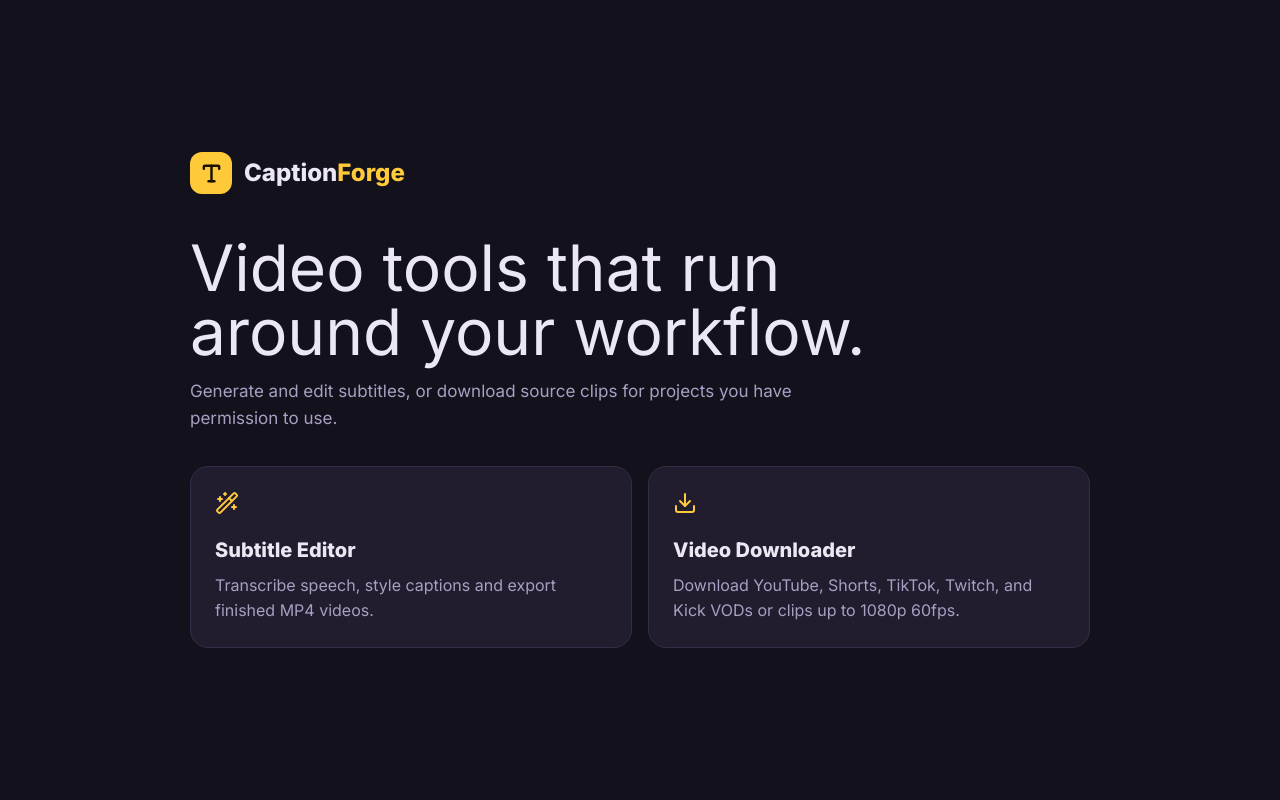
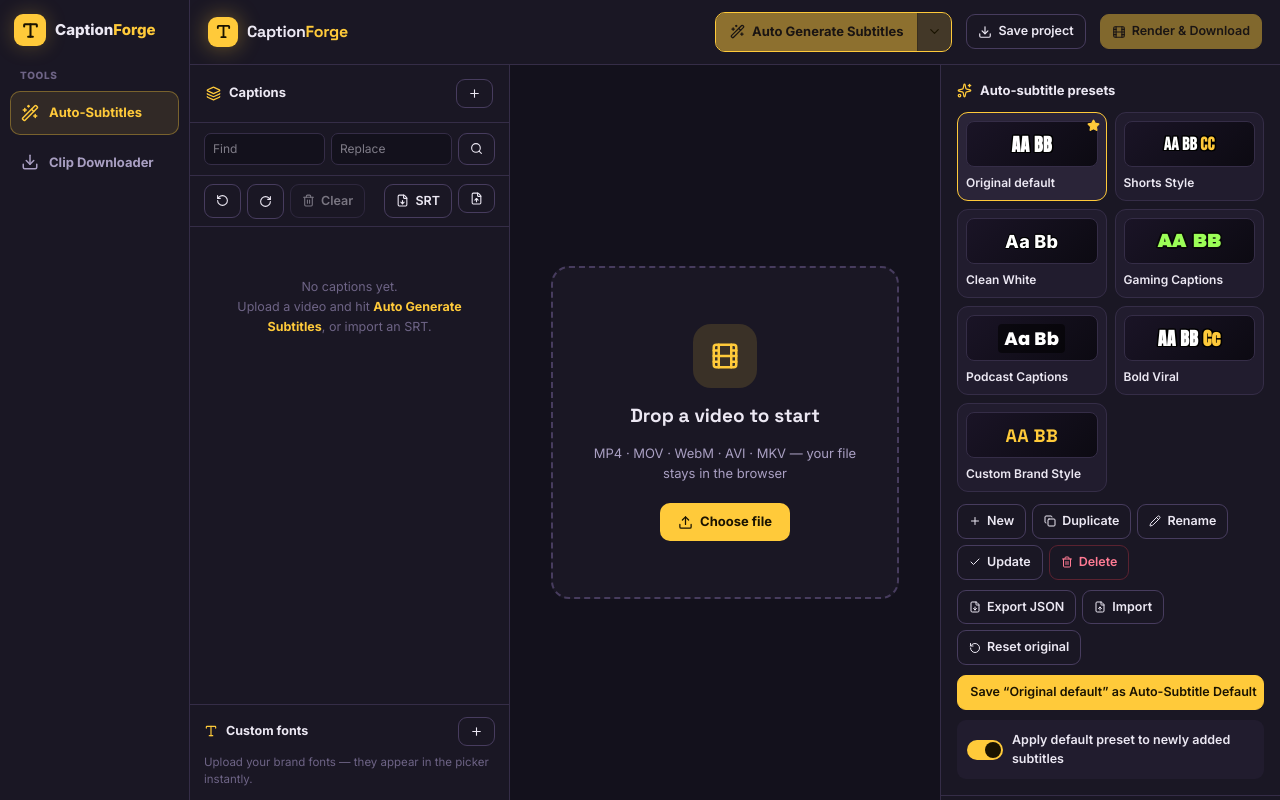
Before and after one commit to harrycoopers/AI-Clipping-Tools, a Next.js app: page / in a window 1280 px wide. Built offline with nearby package versions, Linux system fonts and the light colour scheme.

Commit message:
New UI Update

```diff
--- a/components/CaptionForgeApp.tsx
+++ b/components/CaptionForgeApp.tsx
@@ -5,10 +5,11 @@
 import CaptionEditor from "./CaptionEditor";
 import VideoDownloader from "./VideoDownloader";
 
-type View = "home" | "editor" | "downloader";
+type View = "editor" | "downloader";
 
 const colors = {
   bg: "#13111C",
+  bg2: "#1A1724",
   panel: "#211C2E",
   line: "#352D47",
   text: "#ECE8F3",
@@ -17,78 +18,159 @@
 };
 
 export default function CaptionForgeApp() {
-  const [view, setView] = useState<View>("home");
+  const [view, setView] = useState<View>("editor");
 
   return (
-    <>
-      <div style={{ display: view === "editor" ? "block" : "none" }}>
-        <CaptionEditor onHome={() => setView("home")} />
+    <div className="cf-shell">
+      <aside className="cf-tool-sidebar">
+        <button
+          className="cf-sidebar-brand"
+          onClick={() => setView("editor")}
+          title="CaptionForge — Auto-Subtitles"
+        >
+          <span className="cf-sidebar-logo"><Type size={19} color="#1a1300" strokeWidth={2.6} /></span>
+          <span className="cf-sidebar-brand-name">Caption<span>Forge</span></span>
+        </button>
+
+        <div className="cf-sidebar-label">Tools</div>
+        <nav className="cf-sidebar-nav" aria-label="CaptionForge tools">
+          <SidebarButton
+            active={view === "editor"}
+            icon={<Wand2 size={18} />}
+            label="Auto-Subtitles"
+            onClick={() => setView("editor")}
+          />
+          <SidebarButton
+            active={view === "downloader"}
+            icon={<Download size={18} />}
+            label="Clip Downloader"
+            onClick={() => setView("downloader")}
+          />
+        </nav>
+      </aside>
+
+      <div className="cf-tool-content">
+        <div style={{ display: view === "editor" ? "block" : "none", height: "100%" }}>
+          <CaptionEditor onHome={() => setView("editor")} />
+        </div>
+        {view === "downloader" && <VideoDownloader />}
       </div>
-      {view === "downloader" && <VideoDownloader onHome={() => setView("home")} />}
-      {view === "home" && (
-        <main style={{
-          minHeight: "100vh",
-          background: colors.bg,
-          color: colors.text,
-          fontFamily: "Inter, system-ui, sans-serif",
-          padding: 28,
-          display: "grid",
-          placeItems: "center",
-        }}>
-          <div style={{ width: "min(900px, 100%)" }}>
-            <div style={{ display: "flex", alignItems: "center", gap: 12, marginBottom: 42 }}>
-              <div style={{ width: 42, height: 42, borderRadius: 12, background: colors.amber, display: "grid", placeItems: "center" }}>
-                <Type size={23} color="#1a1300" strokeWidth={2.6} />
-              </div>
-              <div style={{ fontSize: 24, fontWeight: 800 }}>Caption<span style={{ color: colors.amber }}>Forge</span></div>
-            </div>
-            <h1 style={{ fontSize: "clamp(34px, 6vw, 64px)", lineHeight: 1, margin: "0 0 14px", maxWidth: 700 }}>
-              Video tools that run around your workflow.
-            </h1>
-            <p style={{ color: colors.dim, fontSize: 17, margin: "0 0 34px", maxWidth: 650, lineHeight: 1.6 }}>
-              Generate and edit subtitles, or download source clips for projects you have permission to use.
-            </p>
-            <div style={{ display: "grid", gridTemplateColumns: "repeat(auto-fit, minmax(270px, 1fr))", gap: 16 }}>
-              <HomeCard
-                icon={<Wand2 size={24} />}
-                title="Subtitle Editor"
-                description="Transcribe speech, style captions and export finished MP4 videos."
-                onClick={() => setView("editor")}
-              />
-              <HomeCard
-                icon={<Download size={24} />}
-                title="Video Downloader"
-                description="Download YouTube, Shorts, TikTok, Twitch, and Kick VODs or clips up to 1080p 60fps."
-                onClick={() => setView("downloader")}
-              />
-            </div>
-          </div>
-        </main>
-      )}
-    </>
+
+      <style>{`
+        .cf-shell {
+          display: flex;
+          width: 100%;
+          height: 100vh;
+          overflow: hidden;
+          background: ${colors.bg};
+          color: ${colors.text};
+          font-family: Inter, system-ui, sans-serif;
+        }
+        .cf-tool-sidebar {
+          width: 190px;
+          flex: 0 0 190px;
+          padding: 14px 10px;
+          background: ${colors.bg2};
+          border-right: 1px solid ${colors.line};
+          display: flex;
+          flex-direction: column;
+          position: relative;
+          z-index: 100;
+        }
+        .cf-sidebar-brand {
+          display: flex;
+          align-items: center;
+          gap: 9px;
+          border: 0;
+          background: transparent;
+          color: ${colors.text};
+          padding: 0 4px 18px;
+          cursor: pointer;
+          text-align: left;
+          font: inherit;
+        }
+        .cf-sidebar-logo {
+          width: 32px;
+          height: 32px;
+          flex: 0 0 32px;
+          border-radius: 9px;
+          background: ${colors.amber};
+          display: grid;
+          place-items: center;
+          box-shadow: 0 0 20px rgba(255,202,58,.25);
+        }
+        .cf-sidebar-brand-name {
+          font-weight: 800;
+          font-size: 15px;
+          white-space: nowrap;
+        }
+        .cf-sidebar-brand-name span { color: ${colors.amber}; }
+        .cf-sidebar-label {
+          padding: 4px 10px 8px;
+          color: #6E6486;
+          font-size: 10px;
+          font-weight: 800;
+          letter-spacing: .7px;
+          text-transform: uppercase;
+        }
+        .cf-sidebar-nav { display: grid; gap: 6px; }
+        .cf-sidebar-tool {
+          display: flex;
+          align-items: center;
+          gap: 10px;
+          width: 100%;
+          border: 1px solid transparent;
+          border-radius: 10px;
+          padding: 11px 10px;
+          color: ${colors.dim};
+          background: transparent;
+          cursor: pointer;
+          font: inherit;
+          font-size: 13px;
+          font-weight: 700;
+          text-align: left;
+        }
+        .cf-sidebar-tool:hover {
+          color: ${colors.text};
+          background: ${colors.panel};
+        }
+        .cf-sidebar-tool-active {
+          color: ${colors.amber};
+          background: rgba(255,202,58,.1);
+          border-color: rgba(255,202,58,.35);
+        }
+        .cf-tool-content {
+          min-width: 0;
+          height: 100vh;
+          flex: 1;
+          overflow: hidden;
+        }
+        @media (max-width: 850px) {
+          .cf-tool-sidebar { width: 64px; flex-basis: 64px; padding-inline: 8px; }
+          .cf-sidebar-brand { justify-content: center; padding-inline: 0; }
+          .cf-sidebar-brand-name, .cf-sidebar-label, .cf-sidebar-tool-label { display: none; }
+          .cf-sidebar-tool { justify-content: center; padding-inline: 0; }
+        }
+      `}</style>
+    </div>
   );
 }
 
-function HomeCard({ icon, title, description, onClick }: {
+function SidebarButton({ active, icon, label, onClick }: {
+  active: boolean;
   icon: React.ReactNode;
-  title: string;
-  description: string;
+  label: string;
   onClick: () => void;
 }) {
   return (
-    <button onClick={onClick} style={{
-      textAlign: "left",
-      color: colors.text,
-      background: colors.panel,
-      border: `1px solid ${colors.line}`,
-      borderRadius: 18,
-      padding: 24,
-      cursor: "pointer",
-      font: "inherit",
-    }}>
-      <div style={{ color: colors.amber, marginBottom: 20 }}>{icon}</div>
-      <div style={{ fontSize: 20, fontWeight: 800, marginBottom: 8 }}>{title}</div>
-      <div style={{ color: colors.dim, lineHeight: 1.55 }}>{description}</div>
+    <button
+      className={`cf-sidebar-tool${active ? " cf-sidebar-tool-active" : ""}`}
+      onClick={onClick}
+      title={label}
+      aria-current={active ? "page" : undefined}
+    >
+      {icon}
+      <span className="cf-sidebar-tool-label">{label}</span>
     </button>
   );
 }
--- a/components/VideoDownloader.tsx
+++ b/components/VideoDownloader.tsx
@@ -1,10 +1,10 @@
 "use client";
 
 import { useState } from "react";
-import { ArrowLeft, Download, Link, LoaderCircle, Type } from "lucide-react";
+import { Download, Link, LoaderCircle } from "lucide-react";
 import { detectDownloadPlatform, downloaderServiceUrl } from "@/lib/downloader";
 
-export default function VideoDownloader({ onHome }: { onHome: () => void }) {
+export default function VideoDownloader() {
   const [url, setUrl] = useState("");
   const [downloading, setDownloading] = useState(false);
   const [error, setError] = useState("");
@@ -48,12 +48,8 @@
   }
 
   return (
-    <main style={{ minHeight: "100vh", background: "#13111C", color: "#ECE8F3", fontFamily: "Inter, system-ui, sans-serif" }}>
+    <main style={{ height: "100vh", overflow: "auto", background: "#13111C", color: "#ECE8F3", fontFamily: "Inter, system-ui, sans-serif" }}>
       <header style={{ display: "flex", alignItems: "center", gap: 12, padding: "14px 20px", borderBottom: "1px solid #352D47", background: "#1A1724" }}>
-        <button onClick={onHome} title="Back to home" style={iconButton}>
-          <Type size={18} color="#1a1300" strokeWidth={2.6} />
-        </button>
-        <button onClick={onHome} style={backButton}><ArrowLeft size={15} /> Home</button>
         <div style={{ fontWeight: 800, fontSize: 16 }}>Video Downloader</div>
       </header>
 
@@ -103,25 +99,3 @@
     </main>
   );
 }
-
-const iconButton: React.CSSProperties = {
-  width: 32,
-  height: 32,
-  display: "grid",
-  placeItems: "center",
-  background: "#FFCA3A",
-  border: 0,
-  borderRadius: 9,
-  cursor: "pointer",
-};
-
-const backButton: React.CSSProperties = {
-  display: "flex",
-  alignItems: "center",
-  gap: 5,
-  background: "transparent",
-  border: 0,
-  color: "#A99FC2",
-  cursor: "pointer",
-  fontWeight: 700,
-};
```
Also changed, not shown: 1 other file (tests, documents, lock files or other folders).
